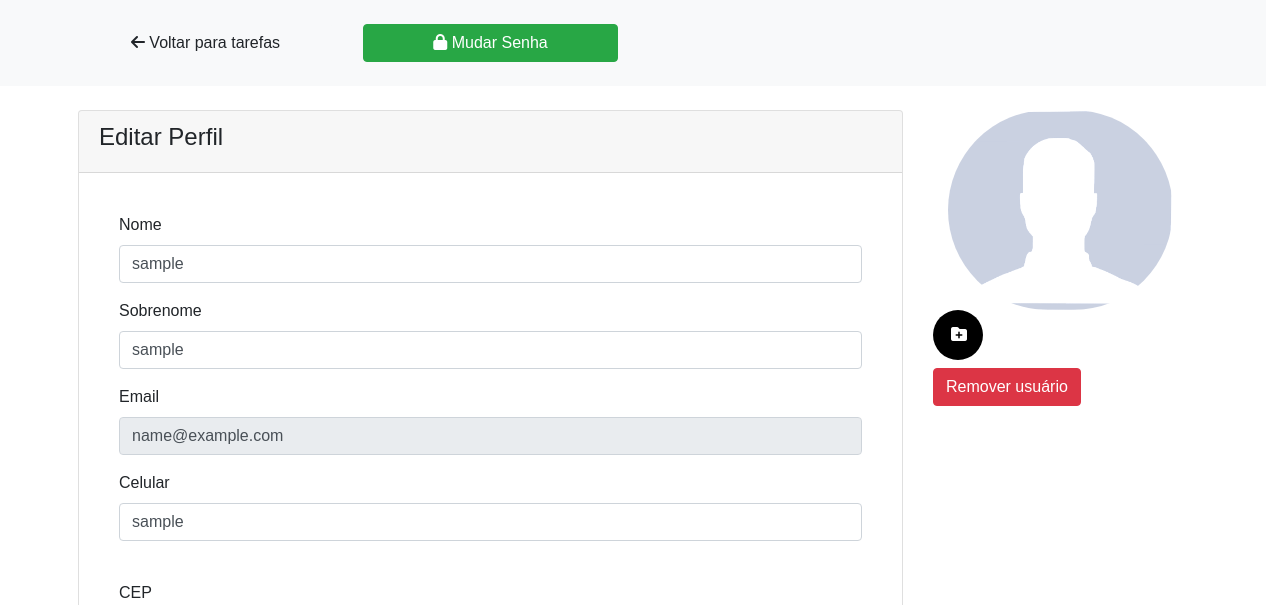
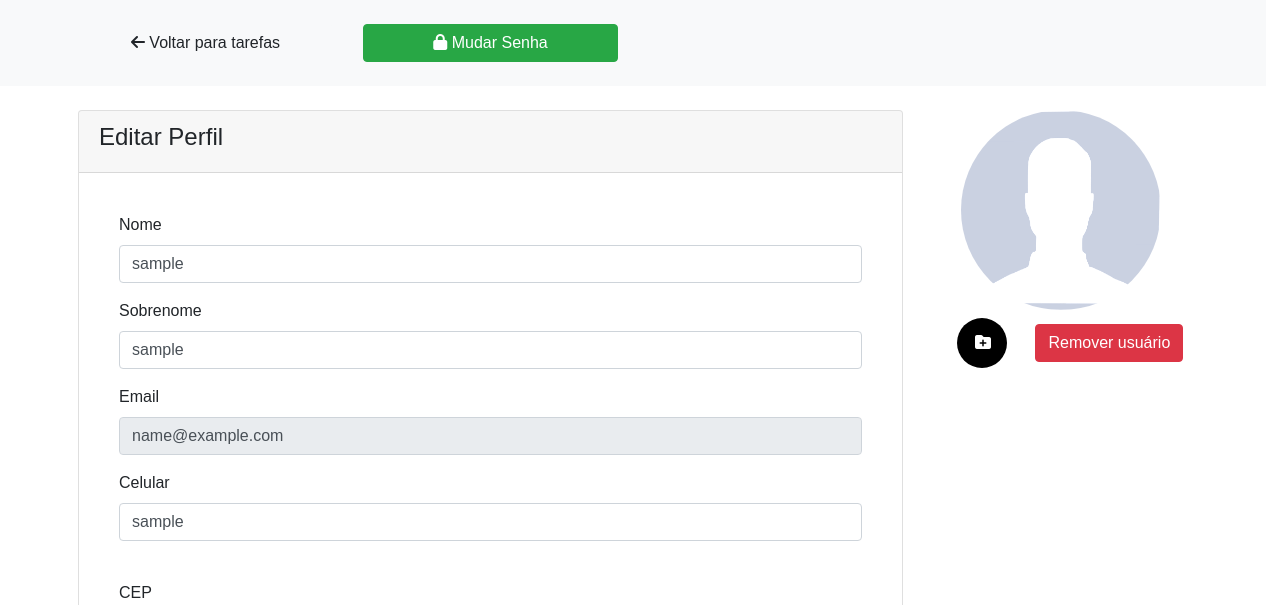
Before and after one commit to FigueiredoRafael/task-manager, a PHP site: page /devplay/profile.php in a window 1280 px wide. Shown: the part 112-717 px from the top of the page. Run offline with PHP 8.4, Linux system fonts and the light colour scheme; the visitor is signed in with stand-in values (Sample User, id 1); tables that the repository leaves empty or names only in its code hold one stand-in row (values such as "Sample post"); data that the repository does not hold is empty; style sheets or scripts are compiled from the project's sources; some libraries are stand-ins or nearby versions.

Commit message:
minor updates

```diff
--- a/index.php
+++ b/index.php
@@ -62,7 +62,7 @@ include "modals.php";
           <div class="card-body-users card-body">
           <div class="scrollmenu">
             <a href="index.php" style="color:black;">
-              <img src="<?php echo $_SESSION['profileImg']?>" class="rounded-circle user-image-circle active-circle" alt="Cinque Terre" data-toggle="tooltip" title="<?php echo $_SESSION['userFname']?>"><br><?php echo $_SESSION['userFname']?>
+              <img src="<?php echo $_SESSION['profileImg']?>" style="height: 75px; width: 75px;" class="rounded-circle user-image-circle active-circle" alt="Cinque Terre" data-toggle="tooltip" title="<?php echo $_SESSION['userFname']?>"><br><?php echo $_SESSION['userFname']?>
             </a>
                 <?php
 
@@ -78,7 +78,7 @@ include "modals.php";
               $resultimg = mysqli_query($conn, $sqlimg);
               $rowimg = mysqli_fetch_assoc($resultimg);
               ?>
-            <a style="color:black;" href="index.php?other-userId=<?php echo $userId;?>"><img src="<?php echo $rowimg['img_dir']; ?>" class="rounded-circle user-image-circle <?php if (isset($_GET['other-userId']) && $userId == $_GET['other-userId']) { echo "active-circle";} ?> " style="border-radius: 100px; height: 200px; width: 200px" alt="Cinque Terre" data-toggle="tooltip" href="#" title="<?php echo $row['fnameUsers']; ?>"><br><?php echo $row['fnameUsers']; ?>
+            <a style="color:black;" href="index.php?other-userId=<?php echo $userId;?>"><img style="height: 75px; width: 75px;" src="<?php echo $rowimg['img_dir']; ?>" class="rounded-circle user-image-circle <?php if (isset($_GET['other-userId']) && $userId == $_GET['other-userId']) { echo "active-circle";} ?> " style="border-radius: 100px; height: 200px; width: 200px" alt="Cinque Terre" data-toggle="tooltip" href="#" title="<?php echo $row['fnameUsers']; ?>"><br><?php echo $row['fnameUsers']; ?>
             </a>
               <?php
                   }
--- a/profile.php
+++ b/profile.php
@@ -173,16 +173,20 @@
       </div>
       <div class="col-md-3">
       <form action="includes/update-profile.inc.php" method="post" enctype="multipart/form-data">
-        <img id="profile-image" src="<?php echo $_SESSION['profileImg']; ?>" alt="" class="d-block img-fluid">
-        <input class="form-control d-none" type="text" name="userId" value="<?php echo $_SESSION['userId'];?>" >
+
           <div id="upload-photo-div" class="mb-2">
-              <input type="file" id="real-file" accept="image/*" class="inputfile" name="avatarpic" hidden="hidden">
-                <button src="#" class="btn" id="upload-photo" type="button" data-toggle="modal" data-target="#addImageModal" data-toggle="tooltip" title="Atualize sua foto de perfil">
+              <img id="profile-image" data-toggle="tooltip" title="Foto de perfil: <?php echo $_SESSION['userFname']?>" style="height: 200px; width: 200px;" src="<?php echo $_SESSION['profileImg']; ?>" alt="" class="d-block img-fluid">
+              <div class="mt-2">
+                <input class="form-control d-none" type="text" name="userId" value="<?php echo $_SESSION['userId'];?>" >
+                <input type="file" id="real-file" accept="image/*" class="inputfile" name="avatarpic" hidden="hidden">
+                <button src="#" class="btn ml-4 " id="upload-photo" type="button" data-toggle="modal" data-target="#addImageModal" data-toggle="tooltip" title="Atualize sua foto de perfil">
                   <i class="fas fa-folder-plus"></i>
                 </button>
+                <input name="userId" type="hidden" value="<?php echo $_SESSION['userId'];?>">
+                <button type="button" class="btn btn-danger userDeleteBtn ml-4" data-toggle="tooltip" title="Remover sua conta" data-selfdelete="selfdelete" data-id="<?php echo $_SESSION['userId'];?>" >Remover usuário</button>
+              <div>
           </div>
-          <input name="userId" type="hidden" value="<?php echo $_SESSION['userId'];?>">
-          <button type="button" class="btn btn-danger userDeleteBtn" data-toggle="tooltip" title="Remover sua conta" data-selfdelete="selfdelete" data-id="<?php echo $_SESSION['userId'];?>" >Remover usuário</button>
+
       </div>
     </div>
   </div>
```
